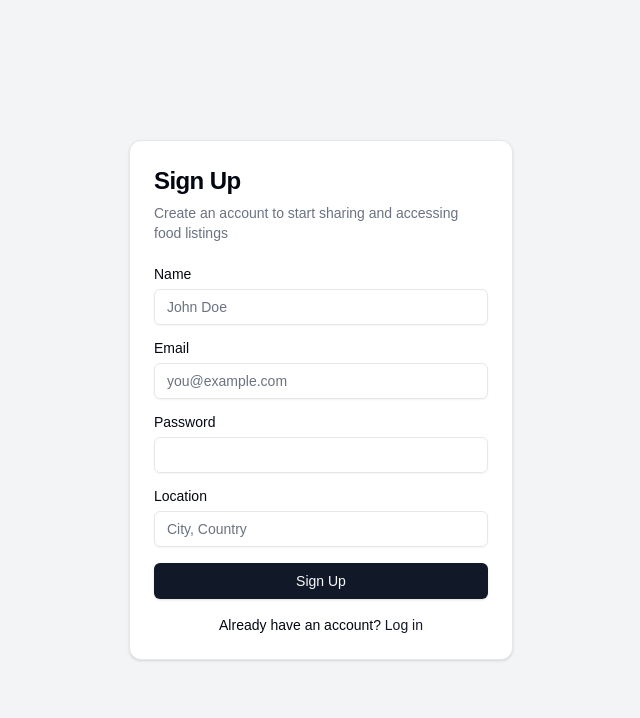
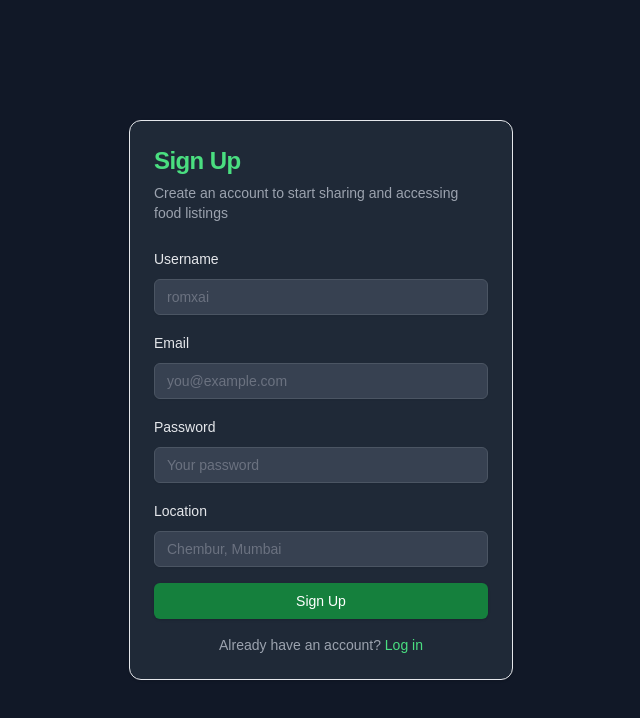
Before and after one commit to romxai/foodshare-app, a Next.js app: page /signup in a window 1280 px wide. Shown: the top 718 px of the page, without its empty margins (319-959 px from the left). Built offline with nearby package versions, Linux system fonts and the light colour scheme.

Commit message:
login-signup-ui

```diff
--- a/app/api/chat/route.ts
+++ b/app/api/chat/route.ts
@@ -53,7 +53,7 @@ export async function GET(request: Request) {
       const messages = await db
         .collection("messages")
         .find({ conversationId: conversation._id })
-        .sort({ timestamp: 1 })
+        .sort({ timestamp: 1 }) // 1 for ascending order (oldest first)
         .toArray();
 
       return NextResponse.json({ conversation, messages });
@@ -193,9 +193,7 @@ export async function POST(request: Request) {
 
     const messageResult = await db.collection("messages").insertOne(newMessage);
 
-    await db
-      .collection("conversations")
-      .updateOne(
+    await db.collection("conversations").updateOne(
       { _id: conversation._id },
       {
         $set: {
--- a/app/login/page.tsx
+++ b/app/login/page.tsx
@@ -3,7 +3,7 @@ import LoginForm from "../../components/AuthForms/LoginForm";
 
 const LoginPage: React.FC = () => {
   return (
-    <div className="min-h-screen bg-gray-100 flex items-center justify-center">
+    <div className="min-h-screen bg-gray-900 flex items-center justify-center">
       <LoginForm />
     </div>
   );
--- a/app/signup/page.tsx
+++ b/app/signup/page.tsx
@@ -3,7 +3,7 @@ import SignupForm from "../../components/AuthForms/SignupForm";
 
 const SignupPage: React.FC = () => {
   return (
-    <div className="min-h-screen bg-gray-100 flex items-center justify-center">
+    <div className="min-h-screen bg-gray-900 flex items-center justify-center">
       <SignupForm />
     </div>
   );
--- a/components/AuthForms/LoginForm.tsx
+++ b/components/AuthForms/LoginForm.tsx
@@ -56,17 +56,19 @@ const LoginForm: React.FC = () => {
   };
 
   return (
-    <Card className="mx-auto max-w-sm">
+    <Card className="w-full max-w-sm bg-gray-800 text-gray-100">
       <CardHeader>
-        <CardTitle className="text-2xl">Login</CardTitle>
-        <CardDescription>
+        <CardTitle className="text-2xl text-green-400">Login</CardTitle>
+        <CardDescription className="text-gray-400">
           Enter your email and password to access your account
         </CardDescription>
       </CardHeader>
       <CardContent>
-        <form onSubmit={handleSubmit} className="grid gap-4">
-          <div className="grid gap-2">
-            <Label htmlFor="email">Email</Label>
+        <form onSubmit={handleSubmit} className="space-y-4">
+          <div className="space-y-2">
+            <Label htmlFor="email" className="text-gray-200">
+              Email
+            </Label>
             <Input
               id="email"
               type="email"
@@ -74,26 +76,34 @@ const LoginForm: React.FC = () => {
               value={email}
               onChange={(e) => setEmail(e.target.value)}
               required
+              className="bg-gray-700 text-gray-100 border-gray-600 focus:border-green-400"
             />
           </div>
-          <div className="grid gap-2">
-            <Label htmlFor="password">Password</Label>
+          <div className="space-y-2">
+            <Label htmlFor="password" className="text-gray-200">
+              Password
+            </Label>
             <Input
               id="password"
               type="password"
               value={password}
               onChange={(e) => setPassword(e.target.value)}
               required
+              className="bg-gray-700 text-gray-100 border-gray-600 focus:border-green-400"
             />
           </div>
-          {error && <p className="text-red-500 text-sm">{error}</p>}
-          <Button type="submit" className="w-full" disabled={loading}>
+          {error && <p className="text-red-400 text-sm">{error}</p>}
+          <Button
+            type="submit"
+            className="w-full bg-green-700 text-white hover:bg-green-800"
+            disabled={loading}
+          >
             {loading ? "Logging in..." : "Login"}
           </Button>
         </form>
-        <div className="mt-4 text-center text-sm">
+        <div className="mt-4 text-center text-sm text-gray-400">
           Don&apos;t have an account?{" "}
-          <Link href="/signup" className="text-primary hover:underline">
+          <Link href="/signup" className="text-green-400 hover:underline">
             Sign up
           </Link>
         </div>
--- a/components/AuthForms/SignupForm.tsx
+++ b/components/AuthForms/SignupForm.tsx
@@ -62,28 +62,33 @@ const SignupForm = () => {
   };
 
   return (
-    <Card className="mx-auto w-full max-w-sm">
+    <Card className="w-full max-w-sm bg-gray-800 text-gray-100">
       <CardHeader>
-        <CardTitle className="text-2xl">Sign Up</CardTitle>
-        <CardDescription>
+        <CardTitle className="text-2xl text-green-400">Sign Up</CardTitle>
+        <CardDescription className="text-gray-400">
           Create an account to start sharing and accessing food listings
         </CardDescription>
       </CardHeader>
       <CardContent>
-        <form onSubmit={handleSubmit} className="grid gap-4">
-          <div className="grid gap-2">
-            <Label htmlFor="name">Name</Label>
+        <form onSubmit={handleSubmit} className="space-y-4">
+          <div className="space-y-2">
+            <Label htmlFor="name" className="text-gray-200">
+              Username
+            </Label>
             <Input
               id="name"
               type="text"
-              placeholder="John Doe"
+              placeholder="romxai"
               value={name}
               onChange={(e) => setName(e.target.value)}
               required
+              className="bg-gray-700 text-gray-100 border-gray-600 focus:border-green-400"
             />
           </div>
-          <div className="grid gap-2">
-            <Label htmlFor="email">Email</Label>
+          <div className="space-y-2">
+            <Label htmlFor="email" className="text-gray-200">
+              Email
+            </Label>
             <Input
               id="email"
               type="email"
@@ -91,37 +96,49 @@ const SignupForm = () => {
               value={email}
               onChange={(e) => setEmail(e.target.value)}
               required
+              className="bg-gray-700 text-gray-100 border-gray-600 focus:border-green-400"
             />
           </div>
-          <div className="grid gap-2">
-            <Label htmlFor="password">Password</Label>
+          <div className="space-y-2">
+            <Label htmlFor="password" className="text-gray-200">
+              Password
+            </Label>
             <Input
               id="password"
               type="password"
+              placeholder="Your password"
               value={password}
               onChange={(e) => setPassword(e.target.value)}
               required
+              className="bg-gray-700 text-gray-100 border-gray-600 focus:border-green-400"
             />
           </div>
-          <div className="grid gap-2">
-            <Label htmlFor="location">Location</Label>
+          <div className="space-y-2">
+            <Label htmlFor="location" className="text-gray-200">
+              Location
+            </Label>
             <Input
               id="location"
               type="text"
-              placeholder="City, Country"
+              placeholder="Chembur, Mumbai"
               value={location}
               onChange={(e) => setLocation(e.target.value)}
               required
+              className="bg-gray-700 text-gray-100 border-gray-600 focus:border-green-400"
             />
           </div>
-          {error && <p className="text-red-500 text-sm">{error}</p>}
-          <Button type="submit" className="w-full" disabled={loading}>
+          {error && <p className="text-red-400 text-sm">{error}</p>}
+          <Button
+            type="submit"
+            className="w-full bg-green-700 text-white hover:bg-green-800"
+            disabled={loading}
+          >
             {loading ? "Signing up..." : "Sign Up"}
           </Button>
         </form>
-        <div className="mt-4 text-center text-sm">
+        <div className="mt-4 text-center text-sm text-gray-400">
           Already have an account?{" "}
-          <Link href="/login" className="text-primary hover:underline">
+          <Link href="/login" className="text-green-400 hover:underline">
             Log in
           </Link>
         </div>
--- a/tailwind.config.ts
+++ b/tailwind.config.ts
@@ -10,8 +10,16 @@ const config: Config = {
   theme: {
     extend: {
       colors: {
-        background: "hsl(var(--background))",
-        foreground: "hsl(var(--foreground))",
+        background: "#121212",
+        foreground: "#e0e0e0",
+        primary: {
+          DEFAULT: "#4CAF50", // Light green (existing)
+          foreground: "#ffffff",
+        },
+        secondary: {
+          DEFAULT: "#3A8A3F", // Darker green (new)
+          foreground: "#ffffff",
+        },
         card: {
           DEFAULT: "hsl(var(--card))",
           foreground: "hsl(var(--card-foreground))",
@@ -19,14 +27,6 @@ const config: Config = {
         popover: {
           DEFAULT: "hsl(var(--popover))",
           foreground: "hsl(var(--popover-foreground))",
-        },
-        primary: {
-          DEFAULT: "hsl(var(--primary))",
-          foreground: "hsl(var(--primary-foreground))",
-        },
-        secondary: {
-          DEFAULT: "hsl(var(--secondary))",
-          foreground: "hsl(var(--secondary-foreground))",
         },
         muted: {
           DEFAULT: "hsl(var(--muted))",
```
Also changed, not shown: components/Messages.tsx (+133 -35 lines). Lines whose indentation alone changed are shown as unchanged.
